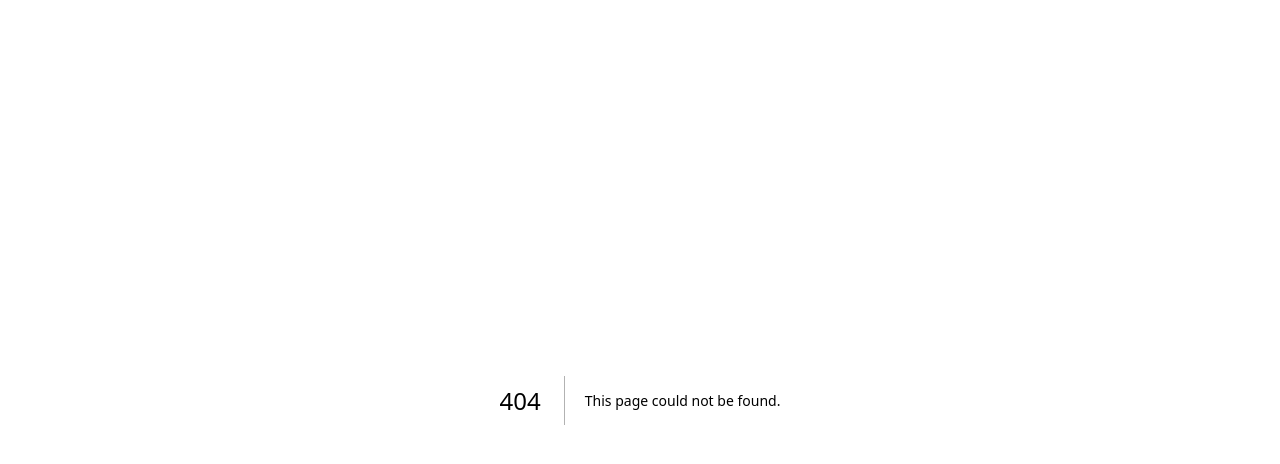
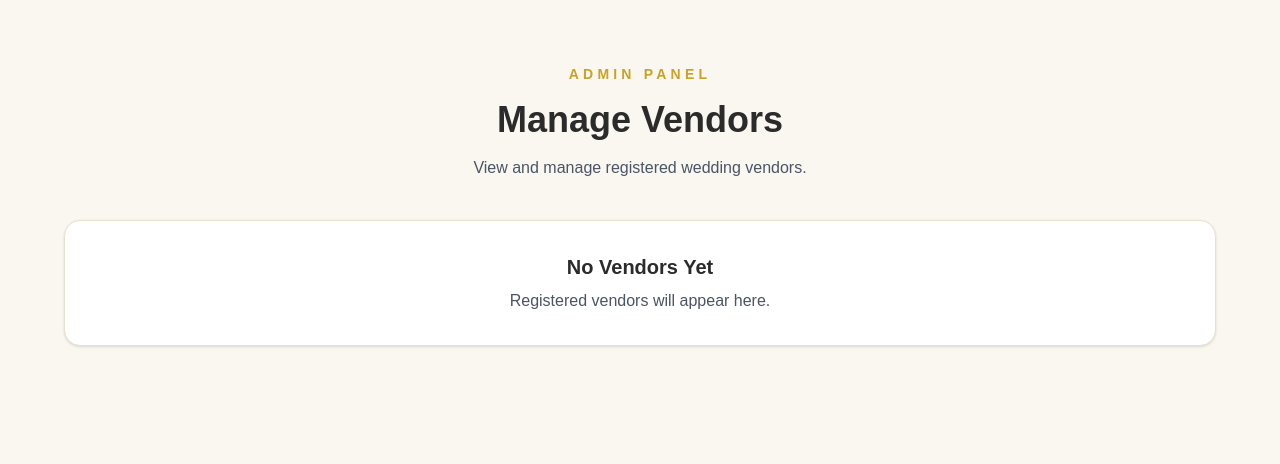
Before and after one commit to ReeSeng1/wedding-event-platform, a Next.js app in the folder frontend/: page /admin/vendors in a window 1280 px wide. Before the commit this address had no page. Shown: the top 464 px of the page. Built offline with nearby package versions, Linux system fonts and the light colour scheme.

Commit message:
add an admin vendor page

```diff
--- /dev/null
+++ b/frontend/src/app/admin/vendors/page.tsx
@@ -0,0 +1,89 @@
+"use client";
+
+import { useEffect, useState } from "react";
+import { getVendor } from "@/lib/vendorStorage";
+import { Vendor } from "@/types/vendor";
+
+export default function AdminVendorPage() {
+    const [vendor, setVendor] = useState<Vendor | null>(null);
+
+    useEffect(() => {
+        setVendor(getVendor());
+    }, []);
+
+    return (
+        <main className="min-h-screen bg-[#F9F7F0] px-6 py-16">
+            <div className="mx-auto max-w-6xl">
+                <div className="text-center">
+                    <p className="text-sm font-semibold uppercase tracking-[0.3em] text-[#C9A227]">
+                        Admin Panel
+                    </p>
+                    <h1 className="mt-4 text-4xl font-bold text-[#2B2B2B]">
+                        Manage Vendors
+                    </h1>
+                    <p className="mx-auto mt-4 max-w-xl text-gray-600">
+                        View and manage registered wedding vendors.
+                    </p>
+                </div>
+                {!vendor ? (
+                    <div className="mt-10 rounded-2xl border border-[#E8E1CC] bg-white p-8 text-center shadow-sm">
+                        <h2 className="text-xl font-bold text-[#2B2B2B]">
+                            No Vendors Yet
+                        </h2>
+                        <p className="mt-2 text-gray-600">
+                            Registered vendors will appear here.
+                        </p>
+                    </div>
+                ) : (
+                    <div className="mt-10 rounded-2xl border border-[#E8E1CC] bg-white p-8 text-center shadow-sm">
+                        <div className="flex flex-col gap-6 md:flex-row md:items-start md:justify-between">
+                            <div>
+                                <p className="text-sm font-semibold text-[#C9A227]">
+                                    Registered Vendor
+                                </p>
+                                <h2 className="mt-2 text-2xl font-bold text-[#2B2B2B]">
+                                    {vendor.businessName}
+                                </h2>
+                                <div className="mt-4 space-y-2 text-gray-600">
+                                    <p>
+                                        <span className="font-medium text-[#2B2B2B]">
+                                            Owner:
+                                        </span>{" "}
+                                        {vendor.ownerName}
+                                    </p>
+                                    <p>
+                                        <span className="font-medium text-[#2B2B2B]">
+                                            Email:
+                                        </span>{" "}
+                                        {vendor.email}
+                                    </p>
+                                    <p>
+                                        <span className="font-medium text-[#2B2B2B]">
+                                            Phone:
+                                        </span>{" "}
+                                        {vendor.phoneNumber}
+                                    </p>
+                                    <p>
+                                        <span className="font-medium text-[#2B2B2B]">
+                                            Category:
+                                        </span>{" "}
+                                        {vendor.category}
+                                    </p>
+                                    <p>
+                                        <span className="font-medium text-[#2B2B2B]">
+                                            Location:
+                                        </span>{" "}
+                                        {vendor.location || "Not provided"}
+                                    </p>
+                                </div>
+                            </div>
+                            <div className="rounded-full bg-[#E8E1CC] px-5 py-2 text-sm font-medium text-[#2B2B2B]">
+                                Registered
+                            </div>
+                        </div>
+                    </div>
+                )}
+            </div>
+        </main>
+    );
+}
```
